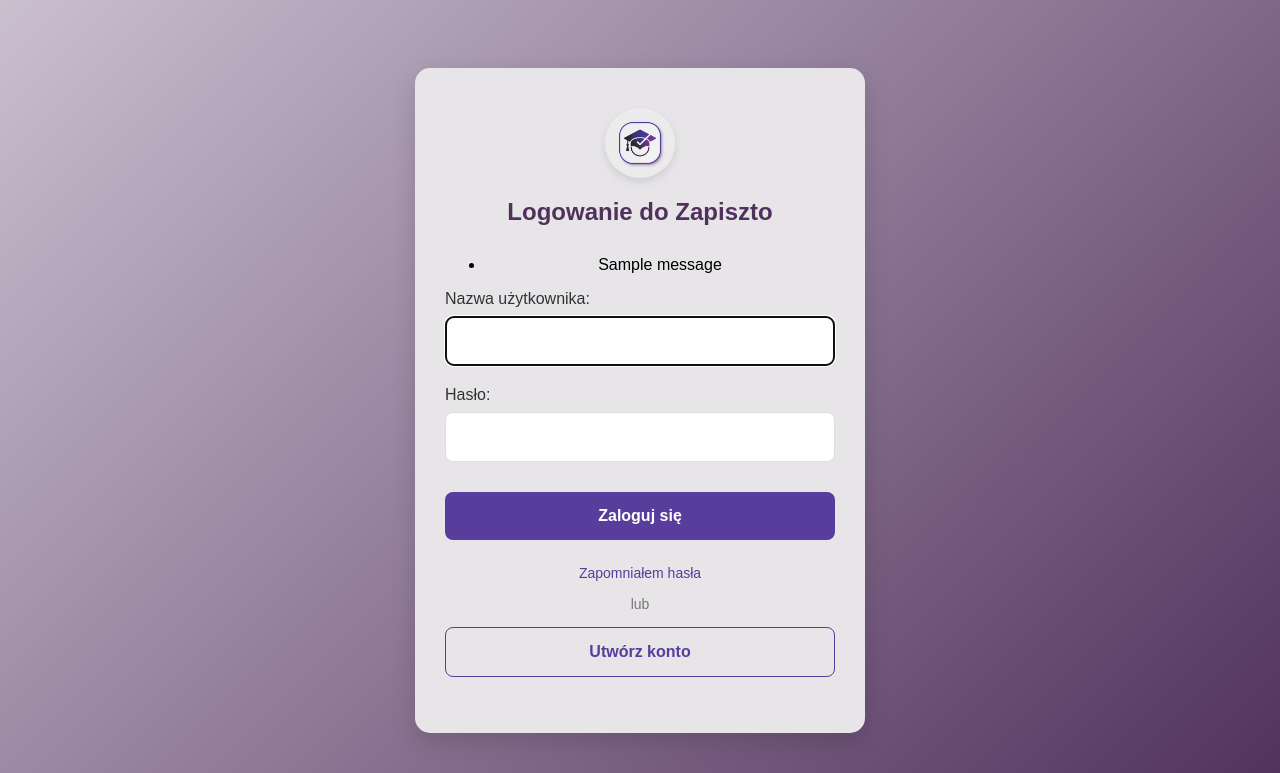
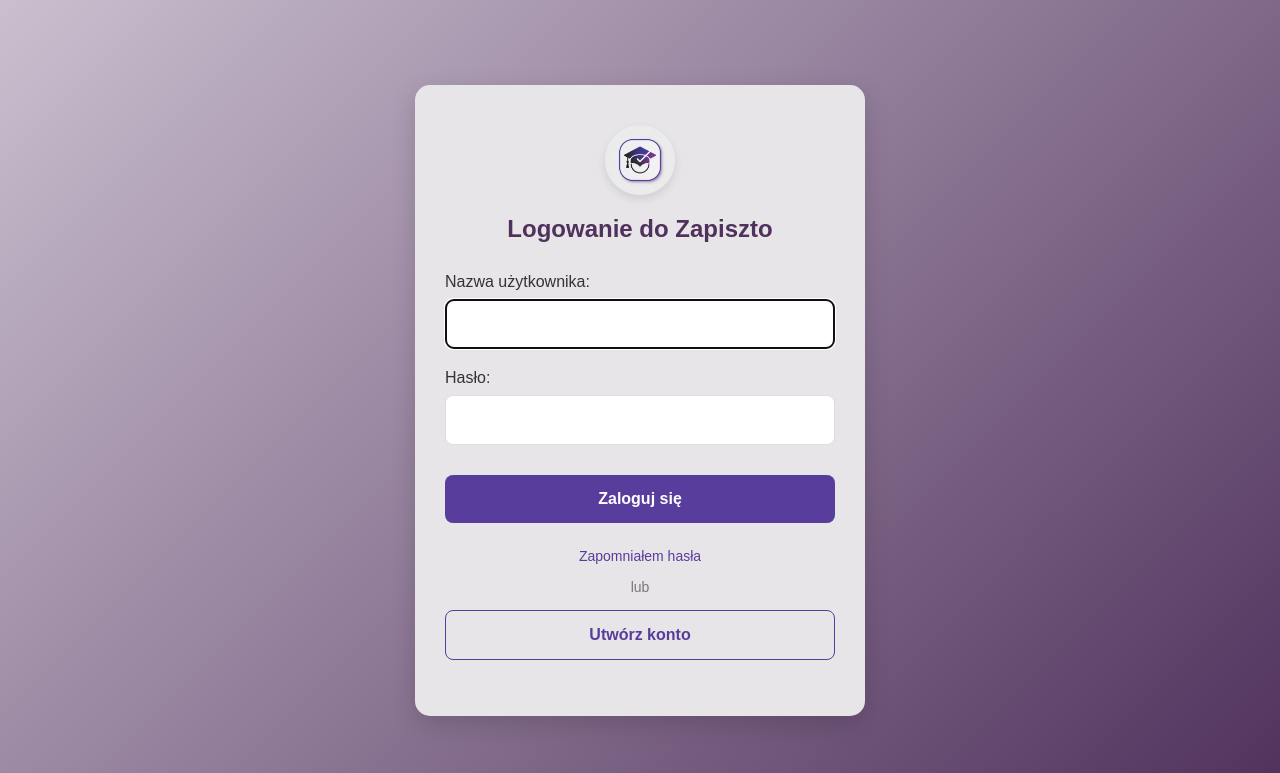
Before and after one commit to maciej3j/zobacz.to, a Django app: page /accounts/login/ in a window 1280 px wide. Shown: the top 773 px of the page. Run offline with Django 5.2, Linux system fonts and the light colour scheme; tables that the repository leaves empty hold one stand-in row (values such as "Sample post"); one stand-in notice (Sample message) is shown.

Commit message:
delete messages from login template

```diff
--- a/templates/registration/login.html
+++ b/templates/registration/login.html
@@ -12,14 +12,6 @@
 
         <form method="post">
             {% csrf_token %}
-            {% if messages %}
-            <ul class="messages">
-                {% for message in messages %}
-                <li>{{ message }}</li>
-                {% endfor %}
-            </ul>
-            {% endif %}
-
             {% if form.non_field_errors %}
             <ul class="errorlist">
                 {% for error in form.non_field_errors %}
```
